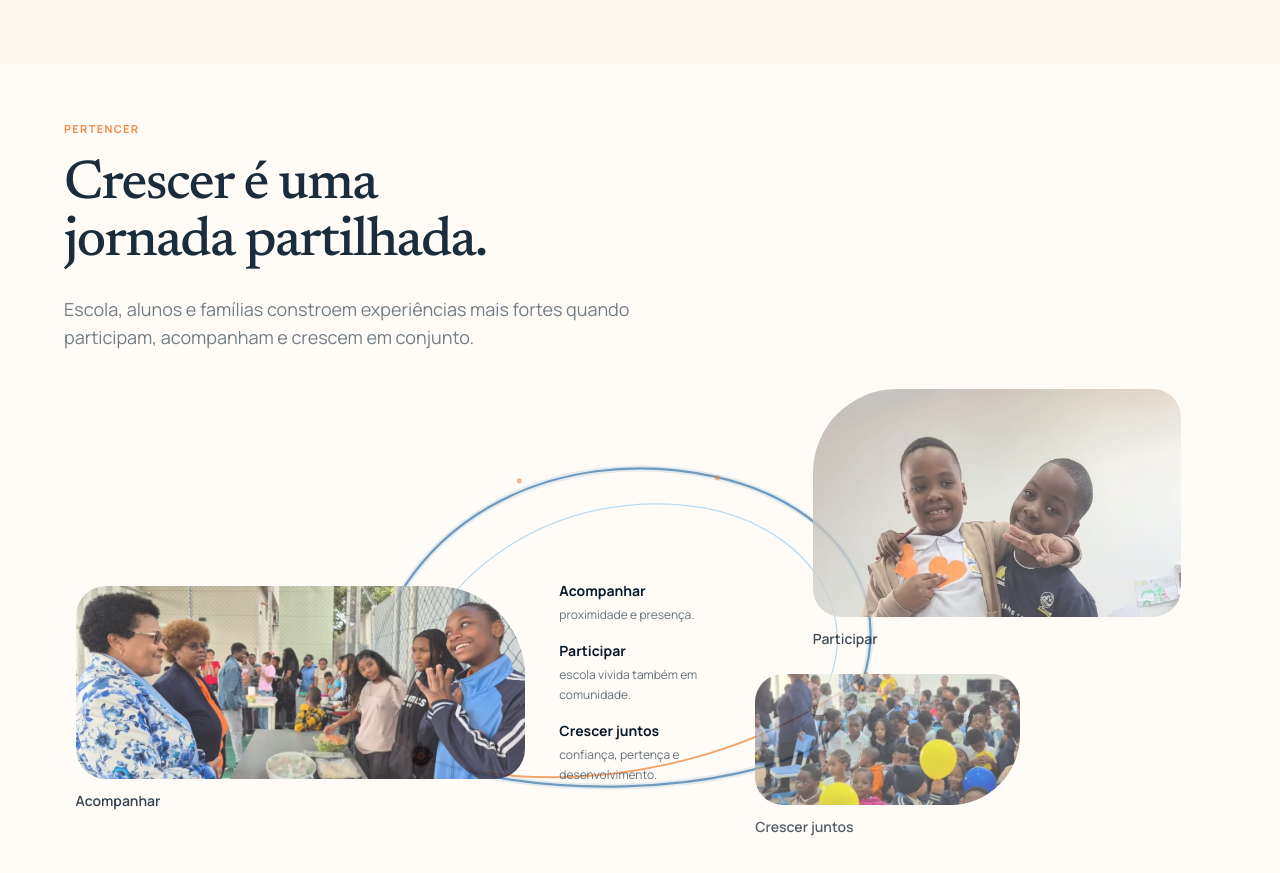
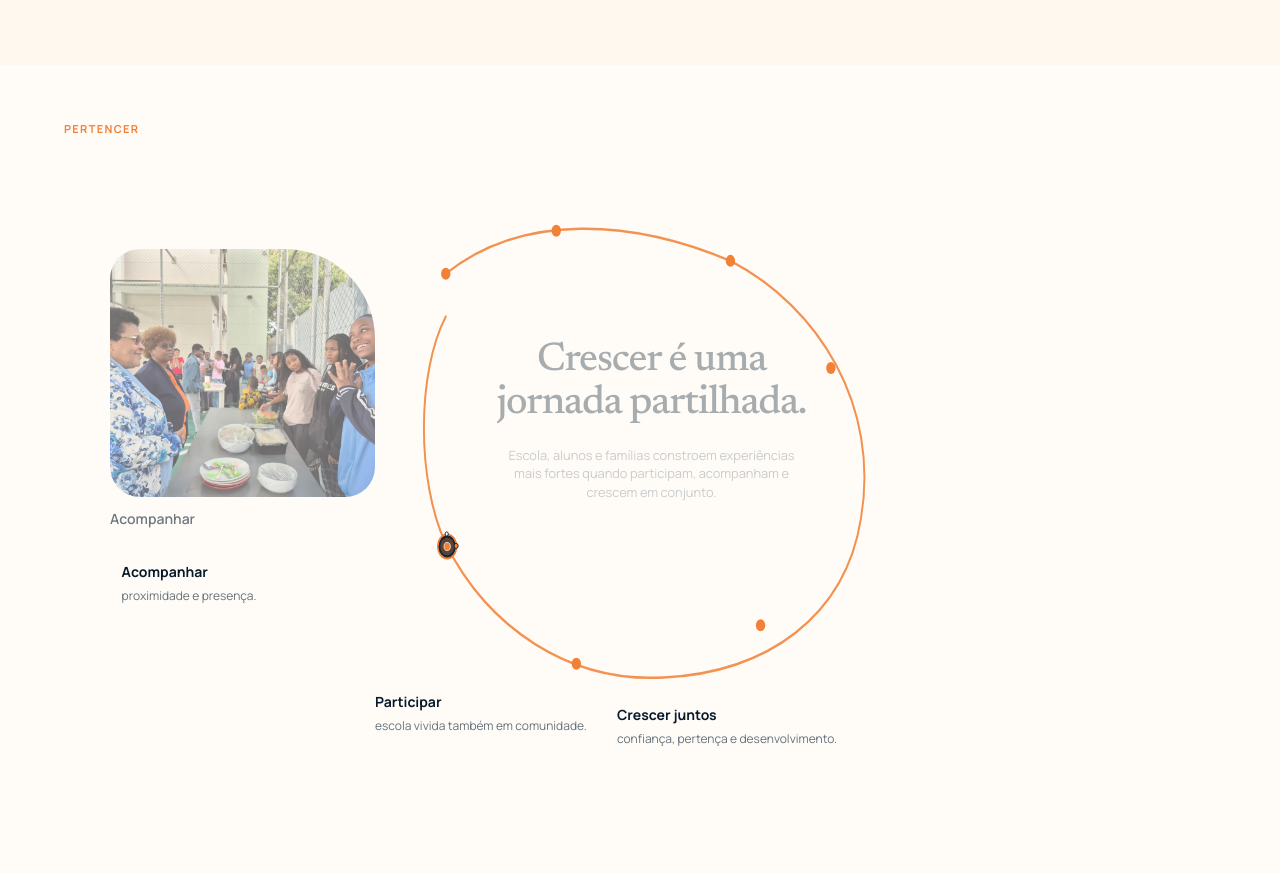
Before and after one commit to rightware-corporations/educore-colegio_universo_dos_sonhos, a React (Vite) app in the folder frontend/: page / in a window 1280 px wide. Shown: the part 9980-10853 px from the top of the page. Built offline with nearby package versions, Linux system fonts and the light colour scheme.

Commit message:
feat(colus): reconcile desktop Community Ring composition and five scroll phases with Master Plus

```diff
--- a/frontend/src/components/landing/PertencerSection.tsx
+++ b/frontend/src/components/landing/PertencerSection.tsx
@@ -1,5 +1,5 @@
 import { motion, useMotionValue, useMotionValueEvent, useReducedMotion, useScroll, useTransform } from "framer-motion";
-import { useRef } from "react";
+import { useRef, useState } from "react";
 import { LandingMedia } from "./LandingMedia";
 import { MobileNarrativePath } from "./MobileNarrativePath";
 import { MobileSceneWindow } from "./MobileSceneWindow";
@@ -16,34 +16,43 @@ const relations = [
 export function PertencerSection() {
   const ref = useRef<HTMLElement>(null);
   const ringPathRef = useRef<SVGPathElement>(null);
-  const markerX = useMotionValue(112);
-  const markerY = useMotionValue(528);
+  const markerX = useMotionValue(570);
+  const markerY = useMotionValue(135);
+  const [communityPhase, setCommunityPhase] = useState(1);
   const reduceMotion = useReducedMotion();
   const { scrollYProgress } = useScroll({
     target: ref,
     offset: ["start start", "end end"],
   });
 
-  const headlineOpacity = useTransform(scrollYProgress, [0, 0.12], [0.92, 1]);
-  const headlineY = useTransform(scrollYProgress, [0, 0.12], [8, 0]);
-  const ringLength = useTransform(scrollYProgress, [0.06, 0.68], [0, 1]);
-  const ringNodesOpacity = useTransform(scrollYProgress, [0.12, 0.38], [0, 1]);
-  const ringFade = useTransform(scrollYProgress, [0.78, 1], [1, 0.7]);
+  // Desktop Master Plus: RELAÇÃO → ARCO NASCE → COMUNIDADE →
+  // ESTABILIDADE → ABERTURA. Preserve all three approved media sources.
+  const headlineOpacity = useTransform(scrollYProgress, [0.36, 0.55], [0.35, 1]);
+  const headlineY = useTransform(scrollYProgress, [0.36, 0.55], [15, 0]);
+  const ringLength = useTransform(scrollYProgress, [0.12, 0.34, 0.55], [0, 0.76, 1]);
+  const ringNodesOpacity = useTransform(scrollYProgress, [0.18, 0.4], [0, 1]);
+  const ringFade = useTransform(scrollYProgress, [0.8, 1], [1, 0.55]);
 
-  const mediaA = useTransform(scrollYProgress, [0, 0.15], [0.85, 1]);
-  const mediaB = useTransform(scrollYProgress, [0.05, 0.2], [0.8, 1]);
-  const mediaC = useTransform(scrollYProgress, [0.09, 0.24], [0.72, 1]);
+  const mediaA = useTransform(scrollYProgress, [0.04, 0.24], [0.6, 1]);
+  const mediaB = useTransform(scrollYProgress, [0.25, 0.43], [0, 1]);
+  const mediaC = useTransform(scrollYProgress, [0.38, 0.56], [0, 1]);
 
   useMotionValueEvent(scrollYProgress, "change", (progress) => {
+    const nextPhase = progress < 0.15 ? 1
+      : progress < 0.34 ? 2
+      : progress < 0.56 ? 3
+      : progress < 0.8 ? 4 : 5;
+    setCommunityPhase((previous) => previous === nextPhase ? previous : nextPhase);
     const path = ringPathRef.current;
-    if (!path) return;
-    const point = path.getPointAtLength(Math.min(progress / 0.72, 1) * path.getTotalLength());
+    if (!path || reduceMotion) return;
+    const portion = Math.max(0, Math.min(1, (progress - 0.1) / 0.73));
+    const point = path.getPointAtLength(portion * path.getTotalLength());
     markerX.set(point.x);
     markerY.set(point.y);
   });
 
-  const handoffOpacity = useTransform(scrollYProgress, [0.72, 0.92], [0, 1]);
-  const handoffScaleY = useTransform(scrollYProgress, [0.72, 0.96], [0.1, 1]);
+  const handoffOpacity = useTransform(scrollYProgress, [0.78, 0.94], [0, 1]);
+  const handoffScaleY = useTransform(scrollYProgress, [0.78, 0.97], [0.05, 1]);
 
   return (
     <section
@@ -132,86 +141,69 @@ export function PertencerSection() {
       <div className={reduceMotion ? "hidden" : "hidden h-[155vh] lg:block"}>
         <div className="sticky top-0 h-screen overflow-hidden py-12 lg:py-14">
           <div className="mx-auto flex h-full max-w-[1440px] flex-col px-16">
-            <motion.div
-              style={reduceMotion ? undefined : { opacity: headlineOpacity, y: headlineY }}
-              className="relative z-20 max-w-3xl shrink-0"
-            >
-              <p className="text-[11px] font-bold uppercase tracking-[0.12em] text-colus-orange">
-                Pertencer
-              </p>
-              <h2 className="mt-5 max-w-[14ch] font-editorial text-[clamp(48px,4.3vw,68px)] font-medium leading-[1.03] tracking-[-.03em] text-colus-ink">
-                Crescer é uma jornada partilhada.
-              </h2>
-              <p className="mt-6 max-w-[56ch] text-lg leading-7 text-colus-muted">
-                Escola, alunos e famílias constroem experiências mais fortes quando participam, acompanham e crescem em conjunto.
-              </p>
-            </motion.div>
+            <p className="relative z-20 shrink-0 text-[11px] font-bold uppercase tracking-[0.12em] text-colus-orange">
+              Pertencer
+            </p>
 
-            <div className="relative mx-auto mt-5 min-h-0 w-full max-w-6xl flex-1">
+            <div data-colus-community-stage data-colus-community-phase={communityPhase} className="relative mx-auto mt-5 min-h-0 w-full max-w-6xl flex-1">
               <motion.svg
-                viewBox="0 0 1100 690"
+                viewBox="0 0 1720 760"
                 className="pointer-events-none absolute inset-0 h-full w-full overflow-visible"
                 aria-hidden="true"
-                preserveAspectRatio="xMidYMid meet"
+                preserveAspectRatio="none"
                 style={reduceMotion ? undefined : { opacity: ringFade }}
               >
-                {/* The master calls for a substantial but deliberately open
-                    Community Ring: blue relation, orange continuity, moving nodes. */}
+                {/* Master Plus: 650×500 relational ellipse, intentionally OPEN.
+                    Dotted orange arc; six contextual nodes; one active pointer. */}
                 <path
-                  d="M112 528 C150 230 420 112 666 166 C896 216 984 408 850 580 C690 675 360 674 205 606"
-                  fill="none"
-                  stroke="#0C5898"
-                  strokeOpacity=".10"
-                  strokeWidth="10"
-                  strokeLinecap="round"
+                  data-colus-community-ring-ghost
+                  d="M570 135 C685 63 850 72 995 120 C1128 174 1218 290 1190 420 C1167 535 1050 600 895 606 C754 612 633 548 570 450 C526 376 527 250 570 185"
+                  fill="none" stroke="#F18136" strokeOpacity=".15"
+                  strokeWidth="2" strokeDasharray="4 13"
                 />
                 <motion.path
                   ref={ringPathRef}
-                  d="M112 528 C150 230 420 112 666 166 C896 216 984 408 850 580 C690 675 360 674 205 606"
-                  fill="none"
-                  stroke="#0C5898"
-                  strokeOpacity=".55"
-                  strokeWidth="3.5"
-                  strokeLinecap="round"
+                  data-colus-community-ring-path
+                  d="M570 135 C685 63 850 72 995 120 C1128 174 1218 290 1190 420 C1167 535 1050 600 895 606 C754 612 633 548 570 450 C526 376 527 250 570 185"
+                  fill="none" stroke="#F18136" strokeOpacity=".85"
+                  strokeWidth="3" strokeDasharray="4 13" strokeLinecap="round"
                   style={{ pathLength: reduceMotion ? 1 : ringLength }}
                 />
-                <motion.path
-                  d="M160 554 C205 310 427 177 653 216 C833 250 929 417 804 559"
-                  fill="none"
-                  stroke="#2899EF"
-                  strokeOpacity=".33"
-                  strokeWidth="2"
-                  strokeLinecap="round"
-                  style={{ pathLength: reduceMotion ? 1 : ringLength }}
-                />
-                <motion.path
-                  d="M205 606 C372 672 684 648 908 476"
-                  fill="none"
-                  stroke="#F18136"
-                  strokeOpacity=".72"
-                  strokeWidth="3"
-                  strokeLinecap="round"
-                  style={{ pathLength: reduceMotion ? 1 : ringLength }}
-                />
-                <motion.g style={{ opacity: reduceMotion ? 1 : ringNodesOpacity }}>
-                  {/* Context points: no hollow competing rings.
-                      Only the scroll-driven relation node is dominant. */}
-                  <g fill="#F18136" fillOpacity=".56">
-                    <circle cx="152" cy="386" r="4" />
-                    <circle cx="360" cy="173" r="4" />
-                    <circle cx="672" cy="168" r="4" />
+                <motion.g data-colus-community-context-nodes style={{ opacity: reduceMotion ? 1 : ringNodesOpacity }}>
+                  <g fill="#F18136">
+                    <circle cx="570" cy="135" r="7" />
+                    <circle cx="735" cy="85" r="7" />
+                    <circle cx="995" cy="120" r="7" />
+                    <circle cx="1145" cy="245" r="7" />
+                    <circle cx="1040" cy="545" r="7" />
+                    <circle cx="765" cy="590" r="7" />
                   </g>
                 </motion.g>
-                {/* Community Ring stays OPEN as drawn in the desktop Master.
-                    Only its active relation node has a solid core and pointers. */}
-                <motion.g style={reduceMotion ? { x: 824, y: 588 } : { x: markerX, y: markerY }}>
-                  <DesktopOrbitNode progress={scrollYProgress} tone="orange" size={16} />
+                <motion.g data-colus-community-active-node
+                  style={reduceMotion ? { x: 570, y: 135 } : { x: markerX, y: markerY }}
+                >
+                  <DesktopOrbitNode progress={scrollYProgress} tone="orange" size={14} />
                 </motion.g>
               </motion.svg>
 
+              {/* Master Plus: headline + description INSIDE the open ellipse,
+                  rather than detached above the image composition. */}
+              <motion.div
+                data-colus-community-central-copy
+                style={reduceMotion ? undefined : { opacity: headlineOpacity, y: headlineY }}
+                className="pointer-events-none absolute left-[36%] top-[28%] z-20 w-[30%] text-center"
+              >
+                <h2 className="font-editorial text-[clamp(28px,3.15vw,46px)] font-medium leading-[1.06] tracking-[-.03em] text-colus-ink">
+                  Crescer é uma jornada partilhada.
+                </h2>
+                <p className="mx-auto mt-5 max-w-[39ch] text-[clamp(11px,1vw,15px)] leading-[1.45] text-colus-muted">
+                  Escola, alunos e famílias constroem experiências mais fortes quando participam, acompanham e crescem em conjunto.
+                </p>
+              </motion.div>
+
               <motion.article
                 style={reduceMotion ? undefined : { opacity: mediaA }}
-                className="absolute bottom-[7%] left-[1%] h-[44%] w-[39%]"
+                className="absolute left-[4%] top-[14%] h-[38%] w-[23%]"
               >
                 <div className="h-full overflow-hidden rounded-[30px_90px_30px_30px]">
                   <LandingMedia
@@ -225,7 +217,7 @@ export function PertencerSection() {
 
               <motion.article
                 style={reduceMotion ? undefined : { opacity: mediaB }}
-                className="absolute right-[3%] top-[4%] h-[52%] w-[32%]"
+                className="absolute right-[5%] top-[10%] h-[32%] w-[24%]"
               >
                 <div className="h-full overflow-hidden rounded-[84px_28px_28px_28px]">
                   <LandingMedia
@@ -240,7 +232,7 @@ export function PertencerSection() {
 
               <motion.article
                 style={reduceMotion ? undefined : { opacity: mediaC }}
-                className="absolute bottom-[1%] right-[17%] h-[30%] w-[23%]"
+                className="absolute bottom-[12%] right-[9%] h-[29%] w-[23%]"
               >
                 <div className="h-full overflow-hidden rounded-[28px_28px_70px_28px]">
                   <LandingMedia
@@ -252,14 +244,19 @@ export function PertencerSection() {
                 <p className="mt-3 text-sm font-semibold text-colus-text">Crescer juntos</p>
               </motion.article>
 
-              <div className="absolute left-[43%] top-[48%] z-20 max-w-[10rem]">
-                {relations.map(([title, copy]) => (
-                  <div key={title} className="mb-4">
-                    <p className="text-sm font-bold text-colus-ink">{title}</p>
-                    <p className="mt-1 text-xs leading-5 text-colus-muted">{copy}</p>
-                  </div>
-                ))}
-              </div>
+              {/* Three relation beats occupy distinct positions around the ring. */}
+              {relations.map(([title, copy], index) => (
+                <div
+                  data-colus-community-relation={index + 1}
+                  key={title}
+                  className={["absolute left-[5%] top-[62%] z-20 w-[19%]",
+                    "absolute left-[27%] top-[82%] z-20 w-[19%]",
+                    "absolute left-[48%] top-[84%] z-20 w-[20%]"][index]}
+                >
+                  <p className="text-sm font-bold text-colus-ink">{title}</p>
+                  <p className="mt-1 text-xs leading-5 text-colus-muted">{copy}</p>
+                </div>
+              ))}
 
               <motion.div
                 style={
@@ -267,7 +264,8 @@ export function PertencerSection() {
                     ? undefined
                     : { opacity: handoffOpacity, scaleY: handoffScaleY }
                 }
-                className="absolute -bottom-[18vh] left-[61%] z-10 h-[34vh] w-px origin-top bg-gradient-to-b from-colus-orange via-colus-orange to-transparent"
+                data-colus-community-rise-handoff
+                className="absolute -bottom-[18vh] left-1/2 z-10 h-[34vh] w-px origin-top bg-gradient-to-b from-colus-orange via-colus-orange to-transparent"
                 aria-hidden="true"
               >
                 <span className="absolute -left-[5px] top-0 h-3 w-3 rounded-full bg-colus-orange" />
```
